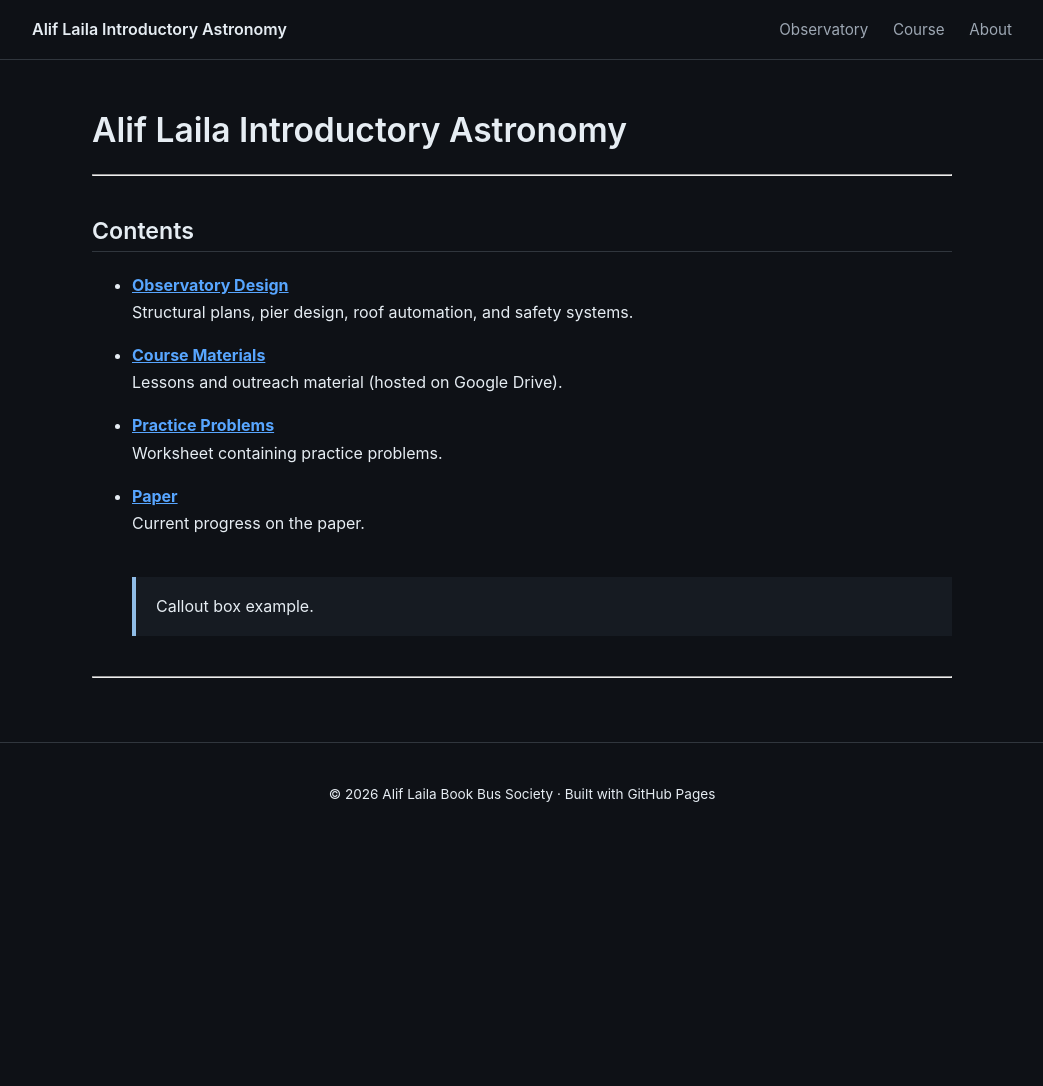
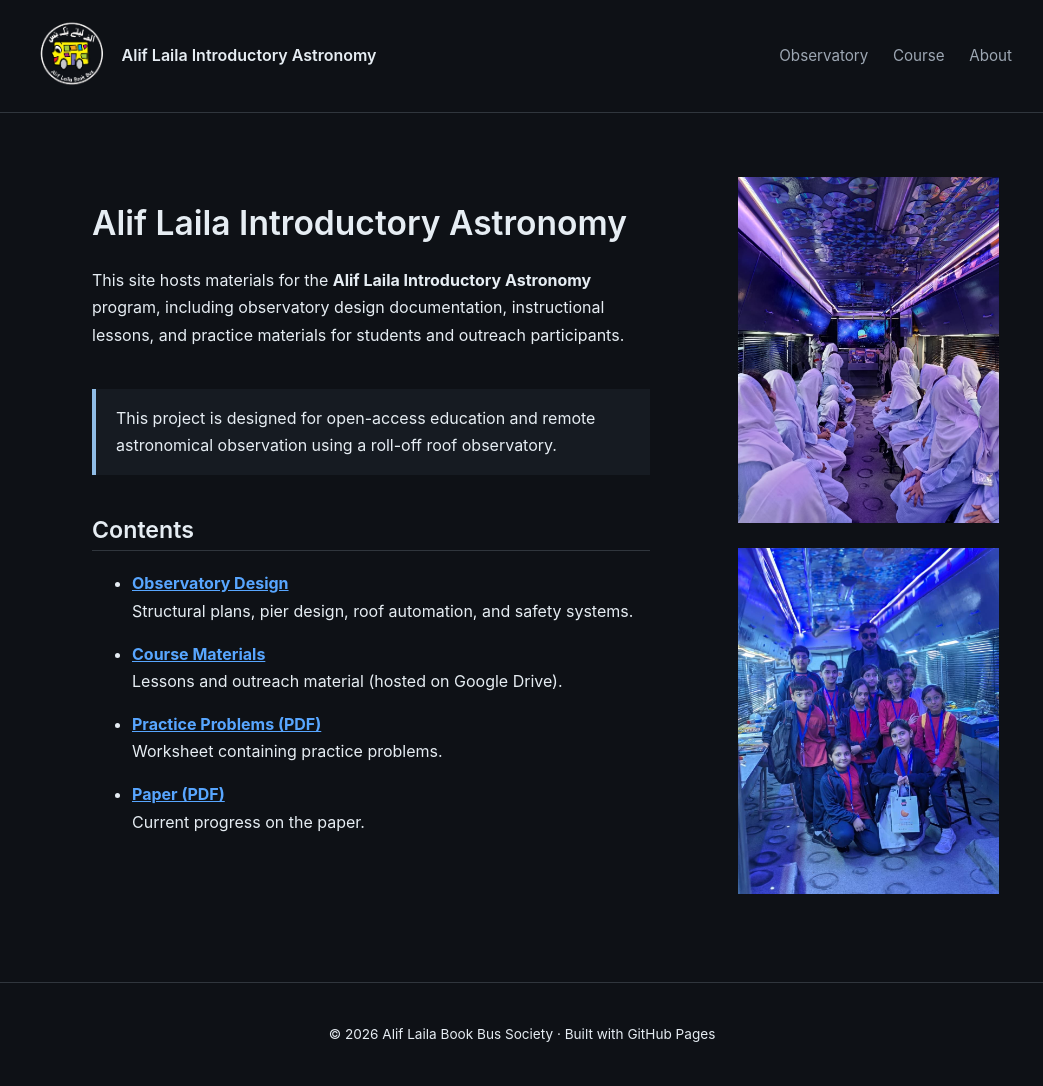
Before and after one commit to Murtato1/remote-telescope, a Jekyll site: the page built from index.markdown, in a window 1280 px wide. Shown: the whole page, without its empty margins (118-1161 px from the left). Built offline with Jekyll 4.4.1, drawn with Linux system fonts in a browser that asks for light colours; before the commit the page ends 900 px from its top, so only the background shows below that.

Commit message:
Website updates and asset additions

```diff
--- a/_includes/header.html
+++ b/_includes/header.html
@@ -1,7 +1,14 @@
 <header class="site-header">
     <div class="header-inner">
       <div class="site-title">
-        <a href="{{ '/' | relative_url }}">{{ site.title }}</a>
+        <a href="{{ '/' | relative_url }}" class="logo-link">
+          <img
+            src="{{ '/assets/images/ALBBS.png' | relative_url }}"
+            alt="Remote Astronomy Charity logo"
+            class="site-logo"
+          />
+          <span class="site-name">{{ site.title }}</span>
+        </a>
       </div>
 
       <nav class="site-nav">
--- /dev/null
+++ b/_layouts/home.html
@@ -0,0 +1,39 @@
+<!DOCTYPE html>
+<html lang="en">
+<head>
+  <meta charset="utf-8">
+  <title>{{ page.title }} | {{ site.title }}</title>
+  <meta name="viewport" content="width=device-width, initial-scale=1">
+  <link rel="stylesheet" href="{{ '/assets/css/style.css' | relative_url }}">
+</head>
+
+<body>
+  {% include header.html %}
+
+  <main class="content two-column">
+
+    <div class="main-column">
+      {{ content }}
+    </div>
+
+    <div class="side-column">
+
+      <figure>
+        <img
+          src="{{ '/assets/images/home_image_1.jpg' | relative_url }}"
+        >
+      </figure>
+
+      <figure>
+        <img
+          src="{{ '/assets/images/home_image_2.jpg' | relative_url }}"
+        >
+      </figure>
+
+    </div>
+
+  </main>
+
+  {% include footer.html %}
+</body>
+</html>
--- a/assets/css/style.css
+++ b/assets/css/style.css
@@ -120,6 +120,43 @@ body {
     border: 1px solid var(--border);
   }
 
+  .two-column {
+    display: grid;
+    grid-template-columns: 2.2fr 1fr;
+    gap: 3rem;
+  }
+
+  .side-column img {
+    width: 150%;
+    max-width: 500;
+  }
+
+  @media (max-width: 900px) {
+    .two-column {
+      grid-template-columns: 1fr;
+    }
+  }
+
+
+
+  .logo-link {
+    display: flex;
+    align-items: center;
+    gap: 0.6rem;
+    text-decoration: none;
+  }
+
+  .site-logo {
+    height: 80px;
+    width: auto;
+  }
+
+  .site-name {
+    font-weight: 600;
+    color: var(--text);
+  }
+
+
   /*Callout*/
   .callout {
     background: var(--bg-alt);
--- a/index.markdown
+++ b/index.markdown
@@ -1,29 +1,29 @@
 ---
-layout: default
+layout: home
 title: Home
 ---
 
 # Alif Laila Introductory Astronomy
 
----
+This site hosts materials for the **Alif Laila Introductory Astronomy** program,
+including observatory design documentation, instructional lessons, and practice
+materials for students and outreach participants.
+
+<div class="callout">
+This project is designed for open-access education and remote astronomical
+observation using a roll-off roof observatory.
+</div>
 
 ## Contents
 
-- **[Observatory Design](plans/observatory)**
+- **[Observatory Design]({{ '/plans/observatory/' | relative_url }})**
   Structural plans, pier design, roof automation, and safety systems.
 
-- **[Course Materials](plans/lessons)**
+- **[Course Materials]({{ '/plans/lessons/' | relative_url }})**
   Lessons and outreach material (hosted on Google Drive).
 
-- **[Practice Problems](/Documents/Worksheet/main.pdf)**
+- **[Practice Problems (PDF)]({{ '/Documents/Worksheet/main.pdf' | relative_url }})**
   Worksheet containing practice problems.
 
-- **[Paper](/Documents/Paper/main.pdf)**
+- **[Paper (PDF)]({{ '/Documents/Paper/main.pdf' | relative_url }})**
   Current progress on the paper.
-
-
-
-  <div class="callout">
-Callout box example.
-
----
```
Also changed, not shown: Documents/Paper/figs/aejlogo_h.png (renamed from Documents/Paper/aejlogo_h.png), Documents/Paper/figs/example-image.png (renamed from Documents/Paper/example-image.png), assets/images/ALBBS.png (added), assets/images/home_image_1.jpg (added), assets/images/home_image_2.jpg (added), assets/images/logo.svg (added), 7 other files.
